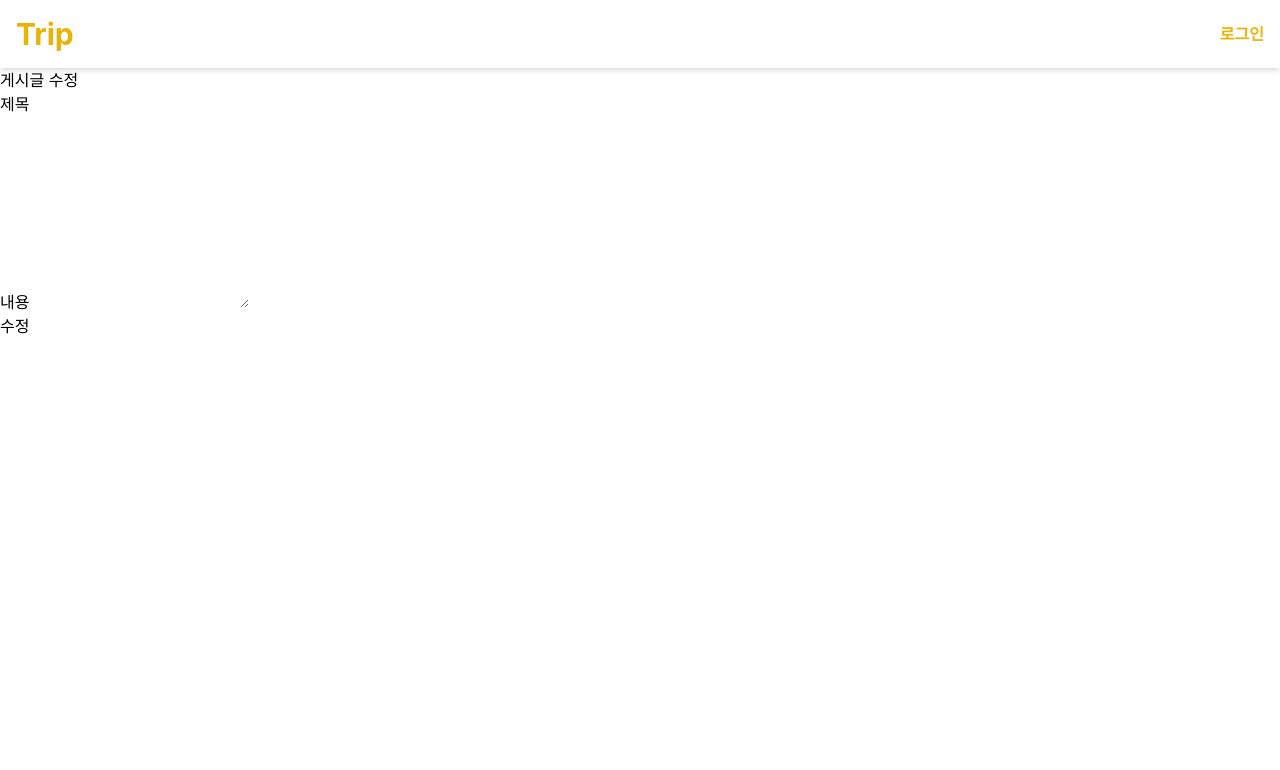
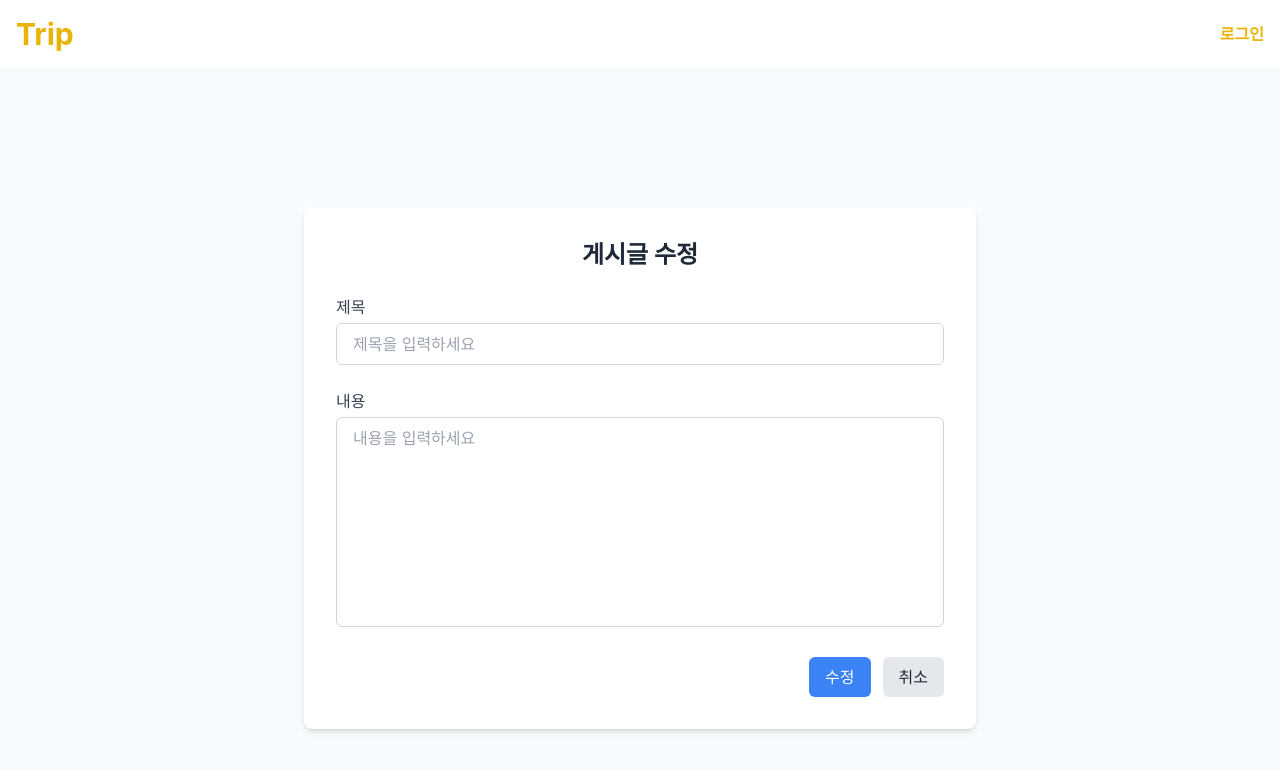
Before and after one commit to rjswh0503/trip, a React (Create React App) app in the folder trip/client/: page /posts/1/edit in a window 1280 px wide. Shown: the top 770 px of the page. Built offline with nearby package versions, Linux system fonts and the light colour scheme; no server answers.

Commit message:
postsUpdate

```diff
--- a/trip/client/src/places/page/placesDetail.js
+++ b/trip/client/src/places/page/placesDetail.js
@@ -4,7 +4,7 @@ import Map from '../components/map';
 import { useParams, useNavigate, Link } from 'react-router-dom';
 
 import { useAuth } from '../../shared/context/auth-context';
-import { Button } from 'flowbite-react';
+
 
 
 const PlacesDetail = () => {
@@ -66,14 +66,13 @@ const PlacesDetail = () => {
                     </div>
                 </div>
                 {user?.role === 'admin' && (
-                    <div className='flex justify-around'>
-                        <Button color="green" onClick={handleDelete}>삭제</Button>
-
+                    <div className='flex justify-end my-4'>
+                        <button className='w-44 bg-red-500 hover:bg-red-600 font-bold text-white p-2 rounded-md' onClick={handleDelete}>삭제</button>
                     </div>
                 )}
                 {user?.role === 'User' && (
-                    <div className='mt-6'>
-                        <Button color="green"><Link to={`/places/${id}/review/add`}>리뷰작성</Link></Button>
+                    <div className='flex justify-start my-4'>
+                        <button className='w-44 bg-blue-500 hover:bg-blue-600 text-white font-bold p-2 rounded-md'><Link to={`/places/${id}/review/add`}>리뷰작성</Link></button>
                     </div>
                 )}
             </div>
--- a/trip/client/src/places/page/placesList.css
+++ /dev/null
@@ -1,22 +0,0 @@
-.places-container {
-    display: grid;
-    grid-template-columns: repeat(auto-fill, minmax(280px, 1fr));
-    gap: 24px;
-    padding: 20px;
-    margin-top: 6rem;
-  }
-  .place-card {
-    border-radius: 12px;
-    box-shadow: 0 2px 10px rgba(0,0,0,0.1);
-    overflow: hidden;
-    background: #fff;
-    transition: 0.2s;
-  }
-  .place-card:hover {
-    transform: translateY(-4px);
-  }
-  .place-image {
-    width: 100%;
-    height: 180px;
-    object-fit: cover;
-  }
--- a/trip/client/src/places/page/placesList.js
+++ b/trip/client/src/places/page/placesList.js
@@ -4,7 +4,6 @@ import axios from 'axios';
 import { useAuth } from '../../shared/context/auth-context';
 import Swal from 'sweetalert2';
 import TravelCard from '../../shared/components/UI/travelCard';
-import './placesList.css';
 
 
 const PlacesList = () => {
--- a/trip/client/src/post/page/updatePost.js
+++ b/trip/client/src/post/page/updatePost.js
@@ -65,22 +65,57 @@ const UpdatePost = () => {
         }
     }
 
+    const updateCancel = () => {
+        navigate(`/posts/${id}`);
+    }
+
 
     return (
-        <div>
-            <h2>게시글 수정</h2>
-            <form onSubmit={handlerSubmit}>
-                <div>
-                    <label>제목</label>
-                    <input type='text' name='title' value={post.title} onChange={handleChange} />
-                </div>
-                <div>
-                    <label>내용</label>
-                    <textarea name='content' value={post.content} onChange={handleChange} rows={8} />
-                </div>
-                <button type='submit'>수정</button>
-            </form>
+        <div className="flex justify-center items-center min-h-screen bg-gray-50 px-4">
+            <div className="w-full max-w-2xl bg-white shadow-md rounded-lg p-8">
+                <h2 className="text-2xl font-bold mb-6 text-center text-gray-800">게시글 수정</h2>
+                <form onSubmit={handlerSubmit} className="space-y-6">
+                    <div>
+                        <label className="block text-gray-700 font-medium mb-1">제목</label>
+                        <input
+                            type="text"
+                            name="title"
+                            value={post.title}
+                            onChange={handleChange}
+                            placeholder="제목을 입력하세요"
+                            className="w-full px-4 py-2 border border-gray-300 rounded-md focus:outline-none focus:ring-2 focus:ring-blue-400"
+                        />
+                    </div>
+                    <div>
+                        <label className="block text-gray-700 font-medium mb-1">내용</label>
+                        <textarea
+                            name="content"
+                            value={post.content}
+                            onChange={handleChange}
+                            rows={8}
+                            placeholder="내용을 입력하세요"
+                            className="w-full px-4 py-2 border border-gray-300 rounded-md focus:outline-none focus:ring-2 focus:ring-blue-400 resize-none"
+                        />
+                    </div>
+                    <div className="flex justify-end gap-3">
+                        <button
+                            type="submit"
+                            className="bg-blue-500 hover:bg-blue-600 text-white px-4 py-2 rounded-md"
+                        >
+                            수정
+                        </button>
+                        <button
+                            type="button"
+                            onClick={updateCancel}
+                            className="bg-gray-200 hover:bg-gray-300 text-gray-800 px-4 py-2 rounded-md"
+                        >
+                            취소
+                        </button>
+                    </div>
+                </form>
+            </div>
         </div>
+
     )
 
 }
```
Also changed, not shown: trip/client/src/post/page/newPost.css (deleted, +0 -67 lines).
